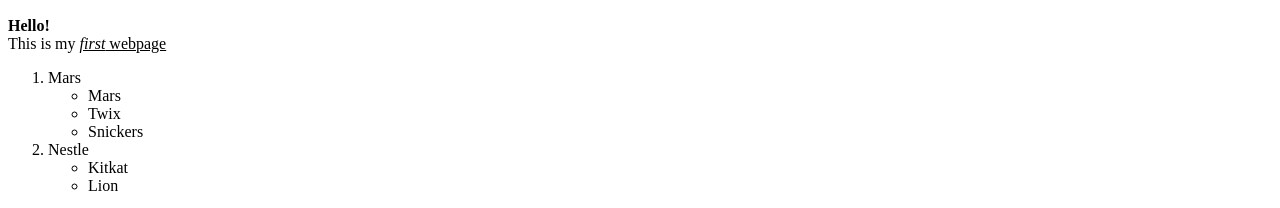
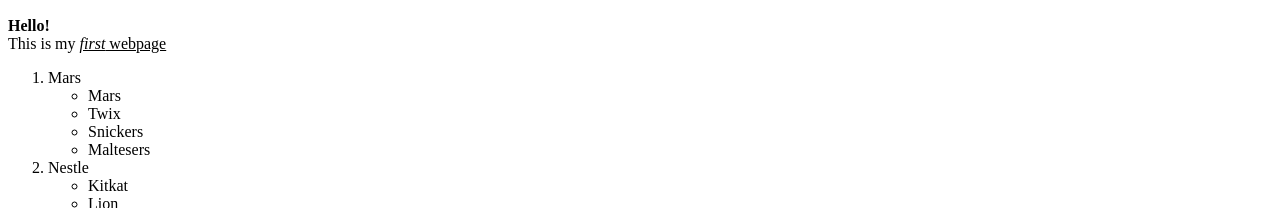
Before and after one commit to catherinem37/CFG17, a plain HTML site: page index.html in a window 1280 px wide. Shown: the part 96-304 px from the top of the page. Drawn offline with Linux system fonts and the light colour scheme.

Commit message:
Added Maltesers

```diff
--- a/index.html
+++ b/index.html
@@ -16,6 +16,7 @@
 		<li>Mars</li>
 		<li>Twix</li>
 		<li>Snickers</li>
+		<li>Maltesers</li>
 	</ul>
 	<li>Nestle</li>
 	<ul>
```
